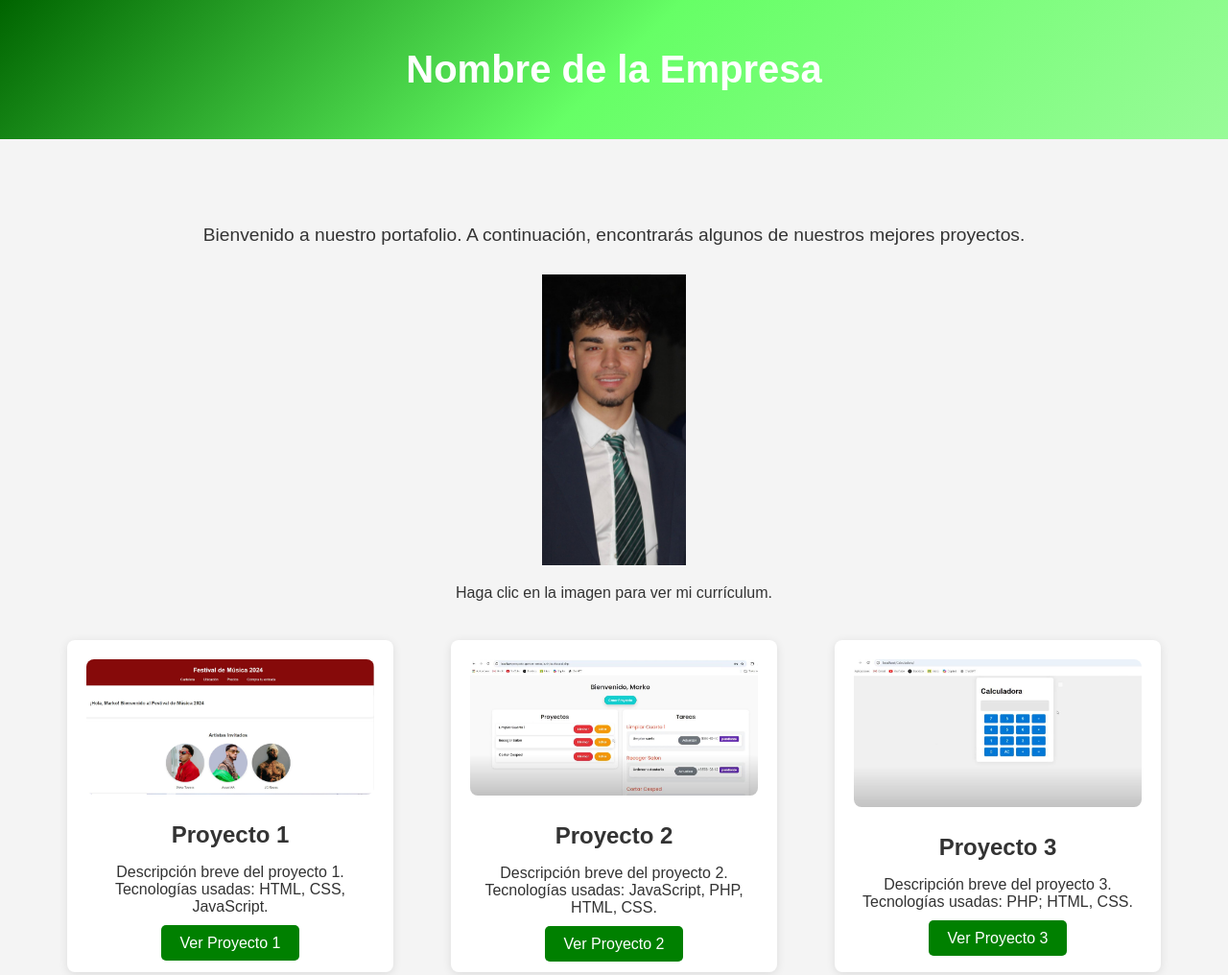
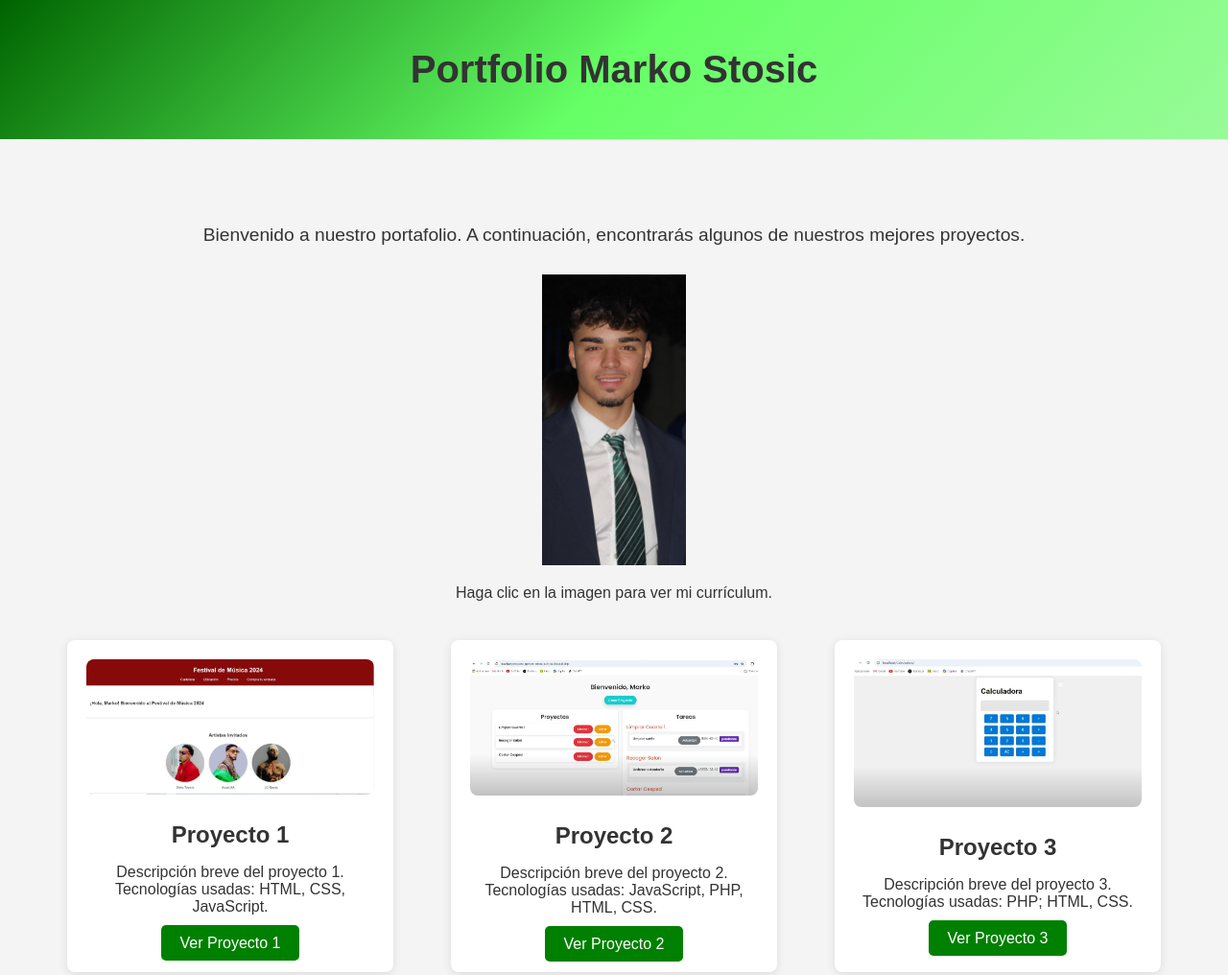
Before and after one commit to maarkostosiic/portfolio, a plain HTML site: page index.html in a window 1280 px wide. Shown: the whole page at 96% size. Drawn offline with Linux system fonts and the light colour scheme.

Commit message:
Update index.html

```diff
--- a/index.html
+++ b/index.html
@@ -3,7 +3,7 @@
 <head>
     <meta charset="UTF-8">
     <meta name="viewport" content="width=device-width, initial-scale=1.0">
-    <title>Portafolio de Empresa</title>
+    <title>Portfolio</title>
     <style>
         body {
             font-family: Arial, sans-serif;
@@ -25,7 +25,7 @@
         header h1 {
             margin: 0;
             font-size: 2.5rem;
-            color: white;
+            color: dark grey;
         }
 
         .contenedor {
@@ -110,7 +110,7 @@
 <body>
 
     <header>
-        <h1>Nombre de la Empresa</h1>
+        <h1>Portfolio Marko Stosic</h1>
     </header>
 
     <div class="contenedor">
```
